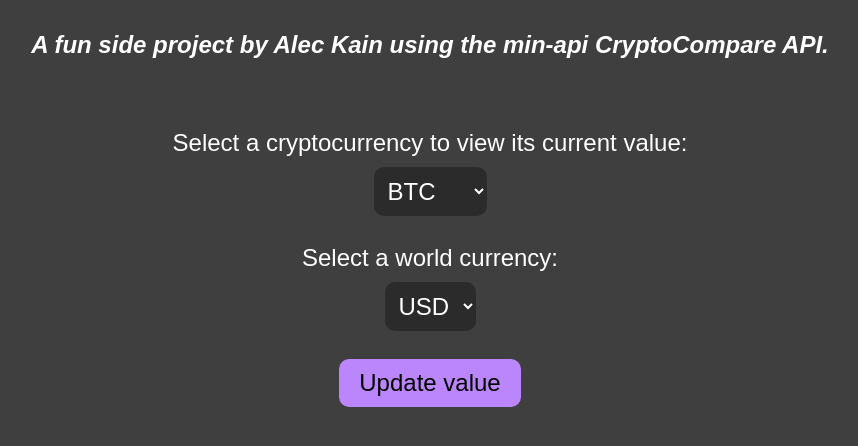
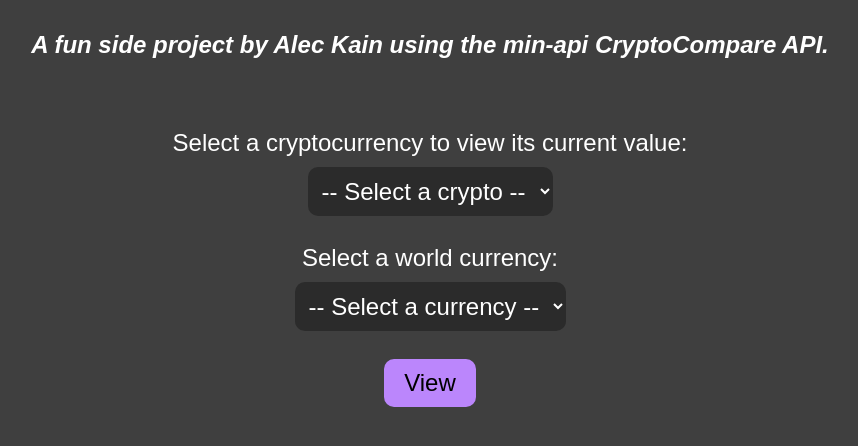
Before and after one commit to RedSonOperations/CryptoLiveViewer, a website: page index.html in a window 1280 px wide. Shown: the part 184-630 px from the top of the page, without its empty margins (210-1068 px from the left). Drawn offline with Linux system fonts and the light colour scheme.

Commit message:
Updated placeholders

```diff
--- a/index.html
+++ b/index.html
@@ -63,7 +63,8 @@
     <h2><em>A fun side project by Alec Kain using the min-api CryptoCompare API.</em></h2>
     <form action="/" method="post">
         <label for="cryptoCurr">Select a cryptocurrency to view its current value:</label>
-        <select name="cryptoCurr" id="cryptoCurr" aria-placeholder="Select a crypto:">
+        <select name="cryptoCurr" id="cryptoCurr">
+            <option disabled selected value="">-- Select a crypto --</option>
             <option value="BTC">BTC</option>
             <option value="ETH">ETH</option>
             <option value="USDT">USDT</option>
@@ -82,13 +83,14 @@
         <br>
         <label for="currency">Select a world currency:</label>
         <select name="currency" id="currency">
+            <option disabled selected value="">-- Select a currency --</option>
             <option value="USD">USD</option>
             <option value="EUR">EUR</option>
             <option value="JPY">JPY</option>
             <option value="USD,EUR,JPY">ALL</option>
         </select>
         <br>
-        <button type="submit" name="submit">Update value</button>
+        <button type="submit" name="submit">View</button>
     </form>
 </body>
 </html>
```
